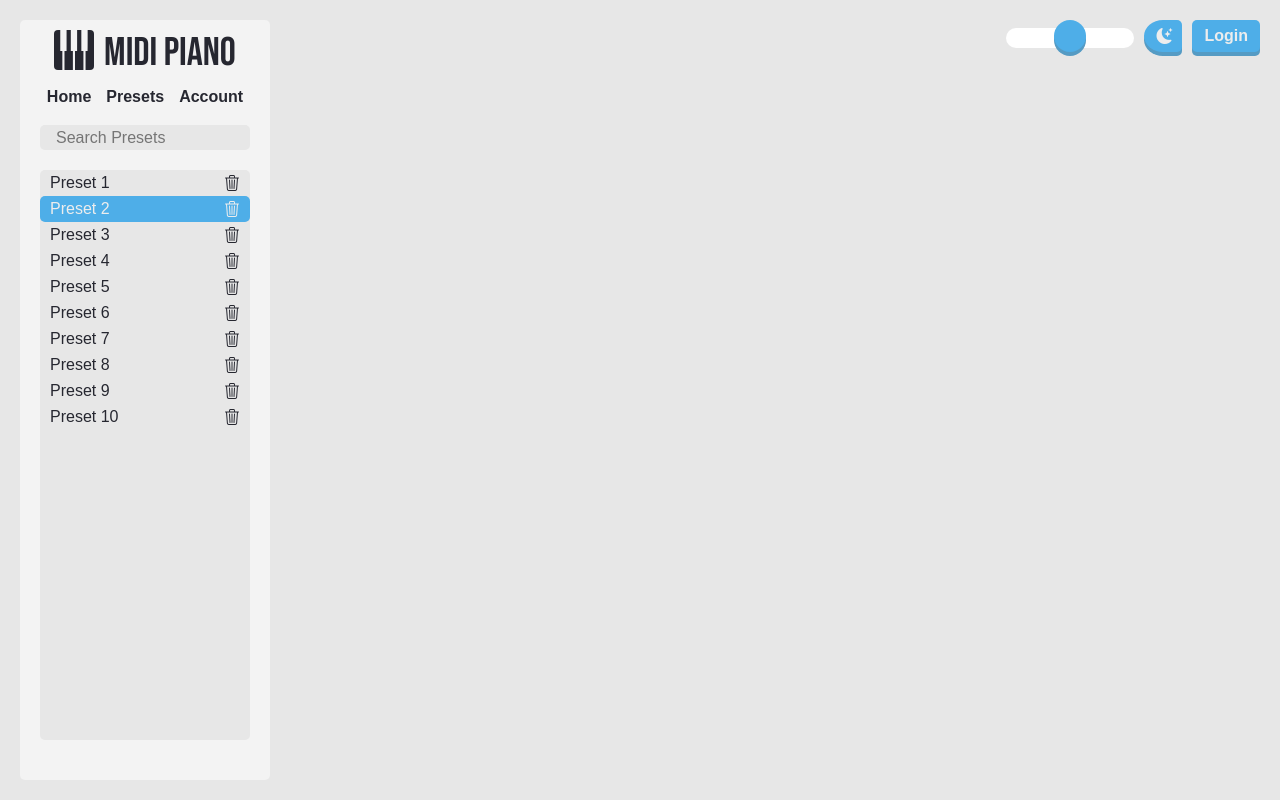
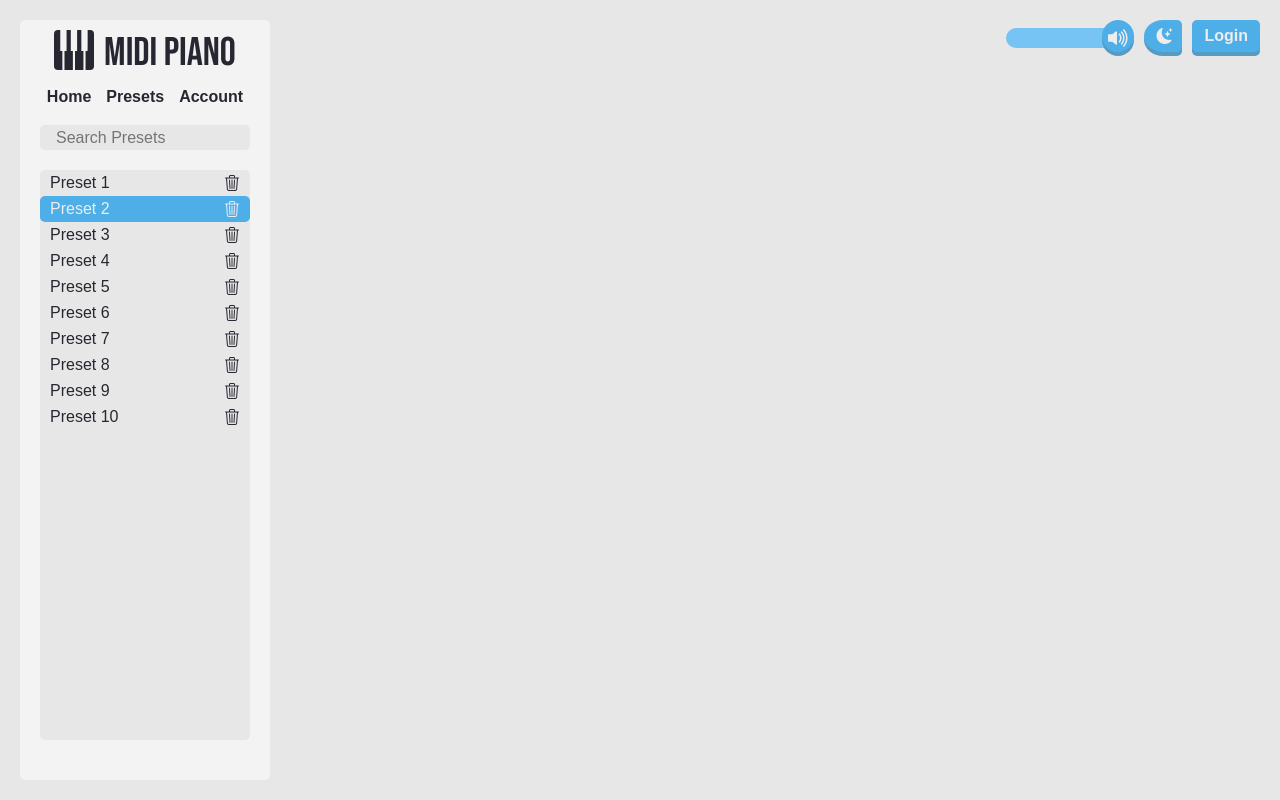
Before and after one commit to trevor-wheeler/MIDI-Piano, a Django app: template midi/piano/templates/piano/layout.html in a window 1280 px wide. Run offline with Django 4.2, Linux system fonts and the light colour scheme; the template is opened without the code that fills it, so the values that code supplies are empty; some libraries are stand-ins or nearby versions; some web fonts are replaced.

Commit message:
Add volume slider functionality

```diff
--- a/midi/piano/static/piano/scripts/script.js
+++ b/midi/piano/static/piano/scripts/script.js
@@ -1,5 +1,52 @@
 document.addEventListener('DOMContentLoaded', main);
 
 function main() {
-    console.log("Hello world.");
+    volume();
 }
+
+function volume() {
+    const volumeIcon = document.getElementById('volume-icon');
+    const volumeSlider = document.getElementById('volume-slider');
+    const track = document.querySelector('.track');
+
+    const getIcon = (volume) => {
+        // If muted display mute icon
+        if (volume < 1) {
+            volumeIcon.className = '';
+            volumeIcon.classList.add('bi', 'bi-volume-mute-fill');
+        }
+        // If volume above 50% display volume up icon
+        else if (volume > 13) {
+            volumeIcon.className = '';
+            volumeIcon.classList.add('bi', 'bi-volume-up-fill');
+        }
+        // If volume below 50% display volume down icon
+        else {
+            volumeIcon.className = '';
+            volumeIcon.classList.add('bi', 'bi-volume-down-fill');
+        }
+    }
+
+    // Look for volume in local storage if its not there set the volume to default
+    var volume = localStorage.getItem('volume') || volumeSlider.value;
+    var percentage = volume * 4;
+
+    // When page is loaded update volume slider to display correct volume
+    getIcon(volume);
+    volumeIcon.style.left = `calc(${percentage}% - (32px * ${percentage / 100}))`;
+    volumeSlider.value = volume;
+    track.style.background = `linear-gradient(to right,
+    var(--button-active) ${percentage + (0.5 - percentage / 100)}%,
+    #fff ${percentage + (0.5 - percentage / 100)}%)`;
+
+    // When handle is moved update slider to display correct volume
+    volumeSlider.addEventListener('input', () => {
+        volume = volumeSlider.value;
+        percentage = volume * 4;
+        localStorage.setItem('volume', volume);
+
+        volumeIcon.style.left = `calc(${percentage}% - (32px * ${percentage / 100}))`;
+        track.style.background = `linear-gradient(to right, var(--button-active) ${percentage + (0.5 - percentage / 100)}%, #fff ${percentage + (0.5 - percentage / 100)}%)`;
+        getIcon(volume);
+    })
+}
--- a/midi/piano/static/piano/styles.css
+++ b/midi/piano/static/piano/styles.css
@@ -8,8 +8,8 @@
     --hover-accent-light: #d9d9d9;
     --button-light: #4eaee8;
     --button-accent-light: #559bc4;
-    --button-active-light: #4993bf;
-    --button-active-accent-light: #3a6f8e;
+    --button-active-light: #76c4f3;
+    --button-active-accent-light: #53b0e7;
     --key-active-light: #e5e5e5;
     --key-active-accent-light: #adadad;
     --sharpkey-active-light: #3c3c3c;
@@ -298,6 +298,13 @@ a {
     left: 12px;
 }
 
+#volume-container {
+    height: 100%;
+    position: relative;
+    display: flex;
+    align-items: center;
+}
+
 .range {
     appearance: none;
     -moz-appearance: none;
@@ -305,11 +312,50 @@ a {
     background-color: transparent;
     padding-top: 2px;
     width: 10vw;
+    cursor: pointer;
+    position: relative;
+    z-index: 1;
+}
+
+.track {
+    width: 100%;
+    height: 20px;
+    border-radius: 100px;
+    position: absolute;
+    margin-top: 2px;
+    pointer-events: none;
+    z-index: 0;
+}
+
+#volume-icon {
+    position: absolute;
+    left: calc(100% - 32px);
+    top: calc(50% - 16px);
+    font-size: 1.5em;
+    color: var(--heading-dark);
+    height: 32px;
+    width: 32px;
+    vertical-align: 0;
+    pointer-events: none;
+    z-index: 1;
+}
+
+.bi-volume-down-fill::before, .bi-volume-up-fill::before, .bi-volume-mute-fill::before {
+    height: 32px;
+    width: 32px;
+    text-align: center;
 }
 
 .range::-webkit-slider-runnable-track {
     height: 20px;
-    background: #fff;
+    background-color: transparent;
+    border: none;
+    border-radius: 100px;
+}
+
+.range::-moz-range-track {
+    height: 20px;
+    background-color: transparent;
     border: none;
     border-radius: 100px;
 }
@@ -324,13 +370,6 @@ a {
     margin-top: -8px;
     border-radius: 50%;
     box-shadow: 0px 4px 0px var(--button-accent);
-}
-
-.range::-moz-range-track {
-    height: 20px;
-    background: #fff;
-    border: none;
-    border-radius: 100px;
 }
 
 .range::-moz-range-thumb {
@@ -396,9 +435,9 @@ a {
     border: solid 1px #33323d24;
     box-shadow: 0px 0.39vw #cdd2d7;
     cursor: pointer;
-    -webkit-user-drag: none; /* For Chrome, Safari, and Opera */
+    -webkit-user-drag: none;
     user-select: none;
-    transition: all 0.2s ease-in-out;
+    transition: all 0.1s ease-in-out;
 }
 
 .key.sharp {
@@ -408,7 +447,7 @@ a {
     border-radius: 0.39vw;
     box-shadow: 0px 0.58vw black;
     pointer-events: auto;
-    transition: box-shadow 0.15s ease-in-out, background-color 0.2s ease-in-out, height 0.125s ease-in-out;
+    transition: box-shadow 0.1s ease-in-out, background-color 0.1s ease-in-out, height 0.1s ease-in-out;
 }
 
 .key.active {
--- a/midi/piano/templates/piano/layout.html
+++ b/midi/piano/templates/piano/layout.html
@@ -49,7 +49,11 @@
     </ul>
   </nav>
   <div id="login-btns">
-    <input type="range" class="range">
+    <div id="volume-container">
+      <input type="range" class="range" id="volume-slider" min="0" max="25" value="25">
+      <i class="bi bi-volume-down-fill" id="volume-icon"></i>
+      <span class="track"></span>
+    </div>
     <button class="button light-dark-btn">
       <i class="light-dark-icon bi bi-moon-stars-fill"></i>
     </button>
```
